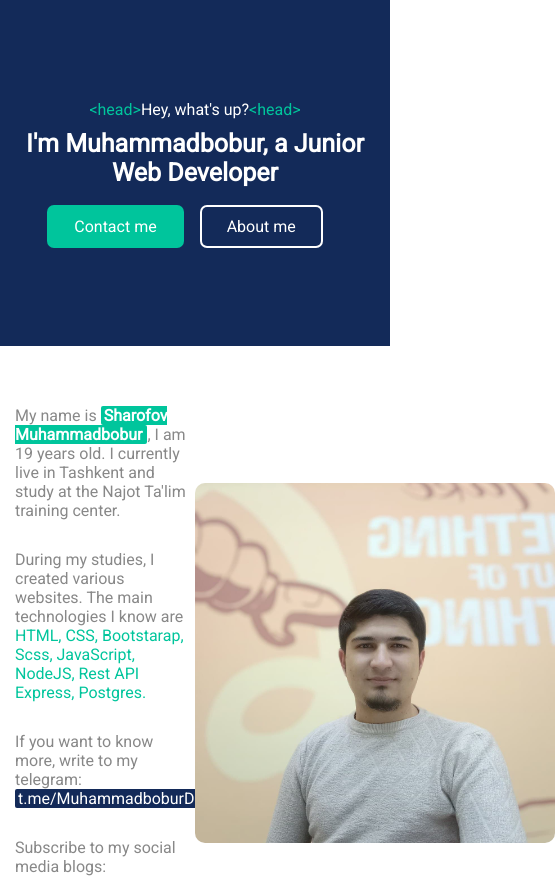
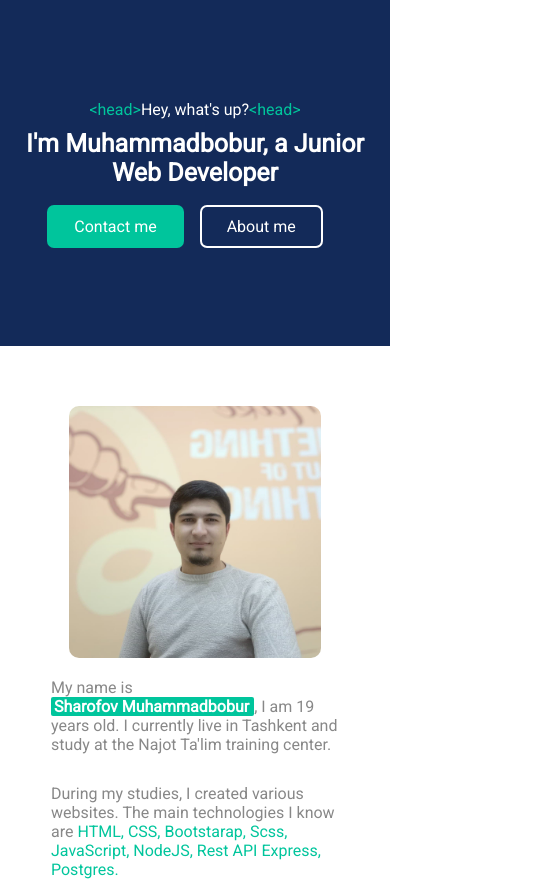
Before and after one commit to Muhammadboburshoh/me-portfolio, a React (Create React App) app: page / in a window 390 px wide. Shown: the top 881 px of the page, 555 px wide, since content can reach past the window. Built offline with nearby package versions, Linux system fonts and the light colour scheme; grey boxes are pictures that could not be loaded.

Commit message:
site about port responsive

```diff
--- a/src/componints/About/about.css
+++ b/src/componints/About/about.css
@@ -20,7 +20,6 @@
 .about__left-text {
   color: #888;
   margin-bottom: 30px;
-  /* margin-bottom: 10px; */
 }
 
 .about__left-text:nth-child(4){
@@ -64,5 +63,45 @@
 
 .about__social_networ-icon:hover {
   transform: scale(1.05);
-  /* background-color: #123; */
 }
+
+@media only screen and (max-width: 900px) {
+  .about__me-img {
+    margin-left: 50px;
+    max-width: 45%;
+  }
+}
+
+@media only screen and (max-width: 700px) {
+  .about__continer {
+    flex-direction: column-reverse;
+  }
+
+  .about__me-img {
+    clear: both;
+    margin: 0;
+    margin-bottom: 20px;
+    min-width: 60%;
+  }
+
+  .about__lift {
+    min-width: 80%;
+    margin-right: auto;
+    margin-left: auto;
+  }
+}
+
+@media only screen and (max-width: 500px) {
+  .about__me-img {
+    clear: both;
+    margin: 0;
+    margin-bottom: 20px;
+    min-width: 70%;
+  }
+}
+
+@media only screen and (max-width: 500px) {
+  .about__me-name {
+    display: inline-block;
+  }
+}
```
